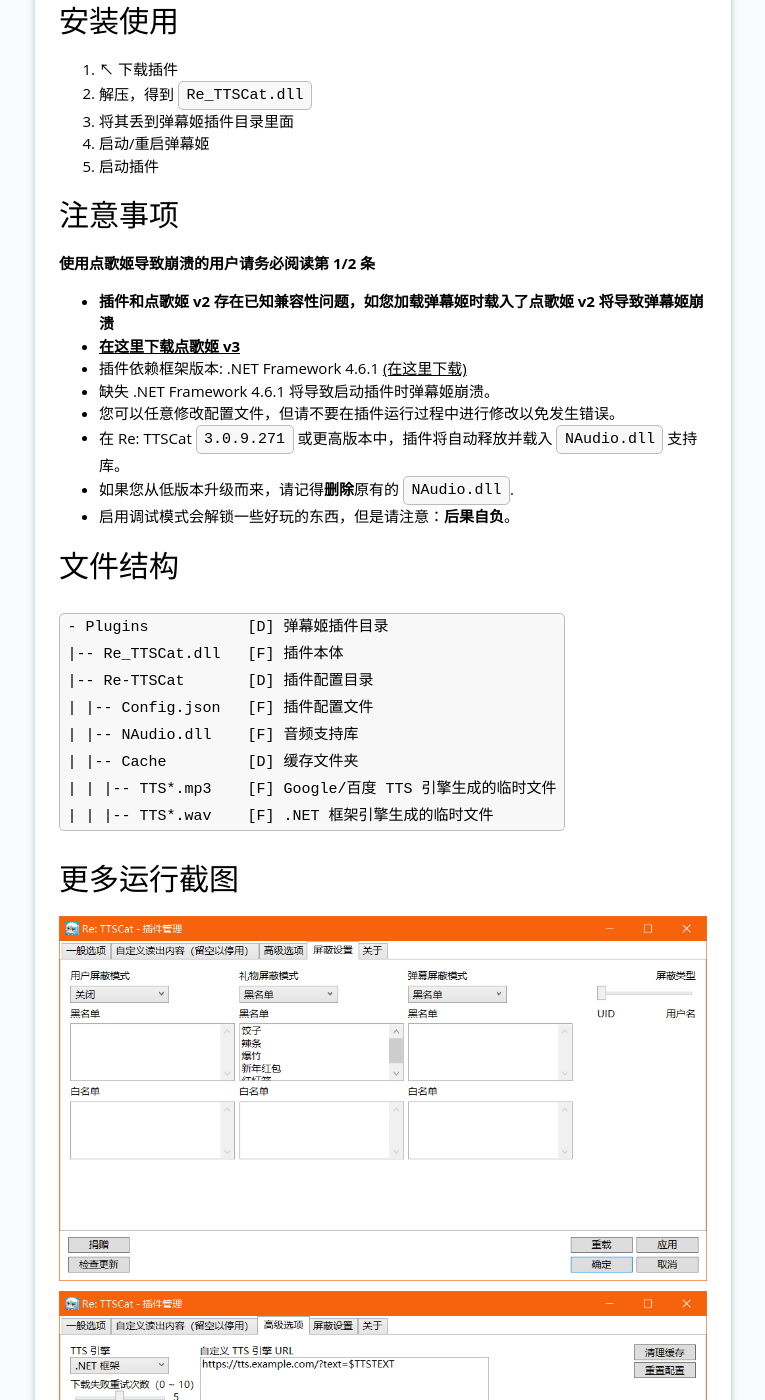
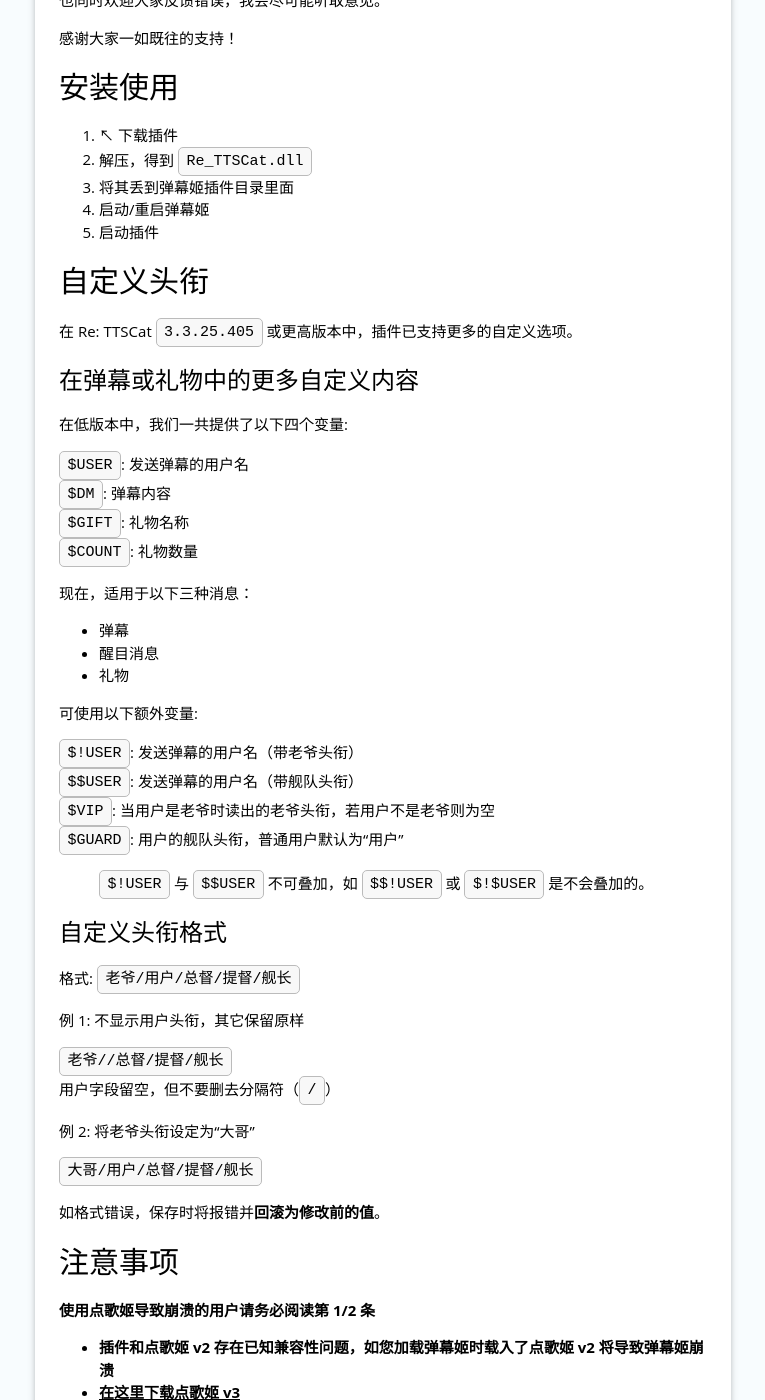
Before and after one commit to Bililive/www.danmuji.org, a Jekyll site: the page built from _plugin/Re-TTSCat.md, in a window 1280 px wide and 1400 px high, scrolled down 943 px. Shown: the whole window, without its empty margins (309-1074 px from the left). Built offline with Jekyll 4.4.1, drawn with Linux system fonts in a browser that asks for light colours; some of the changed text lies outside the part shown.

Commit message:
update to 3.3.25.405

```diff
--- a/_plugin/Re-TTSCat.md
+++ b/_plugin/Re-TTSCat.md
@@ -5,17 +5,19 @@
 plugin_author: Elepover
 plugin_name: 'Re: TTSCat'
 plugin_desc: 直接读出你收到的弹幕和礼物！
-plugin_version: 3.2.23.391
-plugin_update_datetime: 2020-03-22 20:30:00 +0800
+plugin_version: 3.3.25.405
+plugin_update_datetime: 2020-04-13 13:30:00 +0800
 plugin_update_desc: |-
-  [i] 本版本新增了 7 个功能。
-  [+][一般] 自定义 TTS 引擎支持三种 POST 请求 (Alpha)
-  [+][一般] 自定义 TTS 引擎支持添加额外请求头
-  [+][一般] 更清晰的崩溃对话框（希望永远用不着）
-  [+][一般] 可禁用崩溃错误捕捉
-  [+][一般] 自动更新支持库
-  [+][一般] 支持库完整性校验
-  [+][一般] 代码自签名
+  [i] 本版本新增了 6 个功能，修正了 3 个问题。
+  [+] 更新到最新的弹幕姬插件 SDK
+  [+] 跟随弹幕姬更新，支持最新的 SuperChat（醒目消息）功能
+  [+] 醒目消息可无视随机朗读限制
+  [+] 朗读弹幕/礼物时可附加用户头衔（请参见插件介绍页面）
+  [+] 可自定义用户头衔
+  [+] 给调试模式加了点东西
+  [√] 优化代码架构
+  [√] 改善随机朗读效果
+  [√] 连接成功/断开等事件朗读不再受随机朗读限制
   [i] 签名证书指纹: 8b74b37bedcb8f44e856f37f4c5f3ec193e23d01
   [!] 使用点歌姬 v2 导致崩溃的用户请查看插件页面的注意事项
 plugin_dllink: /resource/Re-TTSCat/Re-TTSCat.zip
@@ -47,6 +49,49 @@
 3. 将其丢到弹幕姬插件目录里面
 4. 启动/重启弹幕姬
 5. 启动插件
+
+## 自定义头衔
+
+在 Re: TTSCat `3.3.25.405` 或更高版本中，插件已支持更多的自定义选项。
+
+### 在弹幕或礼物中的更多自定义内容
+
+在低版本中，我们一共提供了以下四个变量:
+
+`$USER`: 发送弹幕的用户名\
+`$DM`: 弹幕内容\
+`$GIFT`: 礼物名称\
+`$COUNT`: 礼物数量
+
+现在，适用于以下三种消息：
+
+- 弹幕
+- 醒目消息
+- 礼物
+
+可使用以下额外变量:
+
+`$!USER`: 发送弹幕的用户名（带老爷头衔）\
+`$$USER`: 发送弹幕的用户名（带舰队头衔）\
+`$VIP`: 当用户是老爷时读出的老爷头衔，若用户不是老爷则为空\
+`$GUARD`: 用户的舰队头衔，普通用户默认为“用户”
+
+> `$!USER` 与 `$$USER` 不可叠加，如 `$$!USER` 或 `$!$USER` 是不会叠加的。
+
+### 自定义头衔格式
+
+格式: `老爷/用户/总督/提督/舰长`
+
+例 1: 不显示用户头衔，其它保留原样
+
+`老爷//总督/提督/舰长`\
+用户字段留空，但不要删去分隔符（`/`）
+
+例 2: 将老爷头衔设定为“大哥”
+
+`大哥/用户/总督/提督/舰长`
+
+如格式错误，保存时将报错并**回滚为修改前的值**。
 
 ## 注意事项
 
@@ -81,6 +126,10 @@
 ![高级功能](/resource/Re-TTSCat/advanced-features.png)
 
 ## 自定义请求头
+
+**仅适用于部分使用自定义 TTS 引擎的极客用户**。
+
+普通用户可直接转到[问题反馈](#问题反馈)。
 
 示例 JSON 数据:
 
```
Also changed, not shown: other parts of _plugin/Re-TTSCat.md (+1 -1 lines), resource/Re-TTSCat/advanced-features.png, resource/Re-TTSCat/blocking.png, resource/Re-TTSCat/settings.png, 1 other file.
